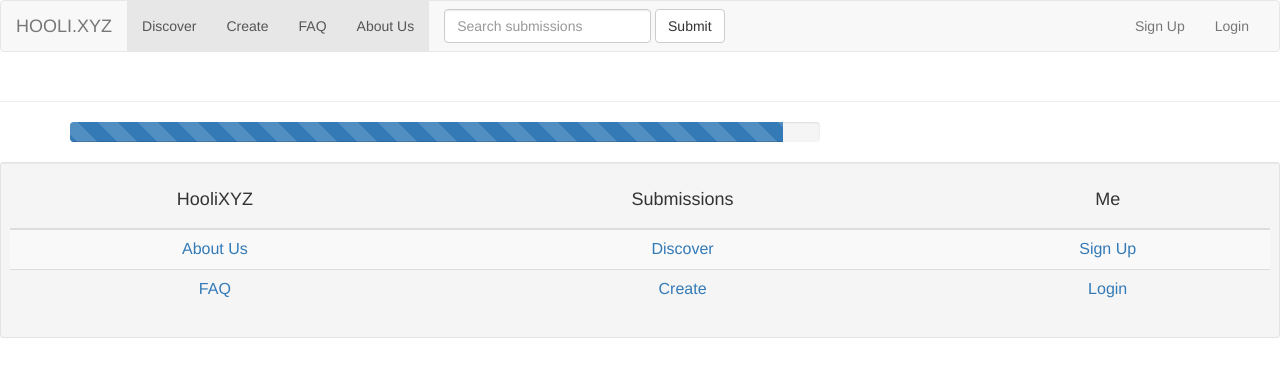
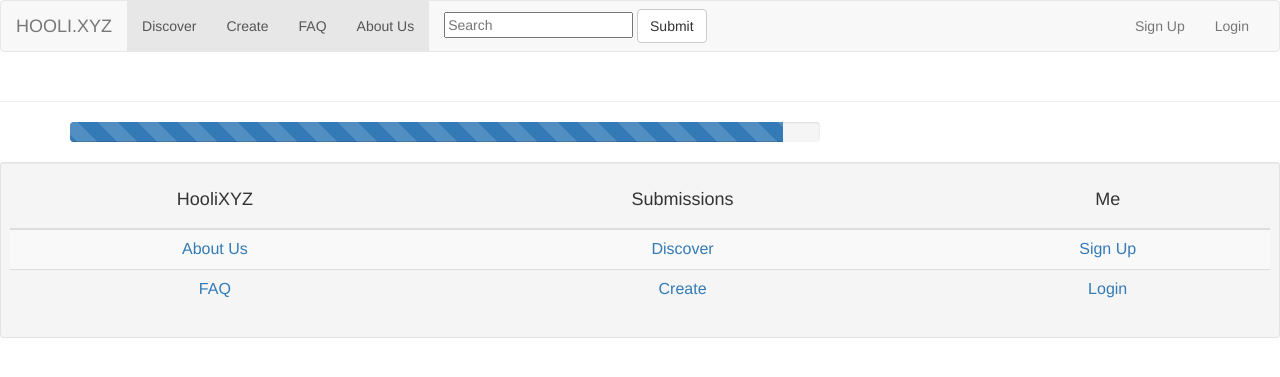
Before and after one commit to jordanchou/curtinideas, a Django app: page /faq/ in a window 1280 px wide. Shown: the top 377 px of the page. Run offline with Django 3.2, Linux system fonts and the light colour scheme; parts of the project's set-up code (start-up, migrations or seed data) failed here and were passed over; some libraries are stand-ins or nearby versions.

Commit message:
Added ability to search submissions for Title + Text

```diff
--- a/website/submission/views.py
+++ b/website/submission/views.py
@@ -3,6 +3,7 @@ from accounts.models import CustomUser
 from .forms import SubmissionForm, CommentForm
 from django.utils import timezone
 from django.shortcuts import render, get_object_or_404, redirect, render_to_response, RequestContext
+from . import searchfunctions
 
 #-----------------------------------------------------------------------------
 
@@ -196,9 +197,9 @@ def search(request):
     if ('q' in request.GET) and request.GET['q'].strip():
         query_string = request.GET['q']
 
-        entry_query = get_query(query_string, ['title', 'text',])
+        entry_query = searchfunctions.get_query(query_string, ['title', 'text'])
 
-        submissions = Submission.objects.filter(entry_query).order_by('-pub_date')
+        submissions = Submission.objects.filter(entry_query).order_by('-published_date')
 
     return render_to_response('submission/submission_list.html',
                           { 'submissions': submissions },
--- a/website/templates/base.html
+++ b/website/templates/base.html
@@ -22,11 +22,13 @@
                             <li class="active"><a href="/about_us">About Us <span class="sr-only">(current)</span></a></li>
 
                   </ul>
-                  <form method='GET' action="/submission/search/" class="navbar-form navbar-left" role="search">
-                    <div class="form-group">
-                      <input type="text" class="form-control" placeholder="Search submissions">
+                  <form class="navbar-form navbar-left" id="searchform" action="{% url 'submission:submission_search' %}" method="get" accept-charset="utf-8">
+                    <div class="form-group"
+                        <button class="searchbutton" type="submit">
+                          <i class="fa fa-search"></i>
+                        <input class="searchfield" id="searchbox" name="q" type="text" placeholder="Search">
+                        <button type="submit" class="btn btn-default">Submit</button>
                     </div>
-                    <button type="submit" class="btn btn-default">Submit</button>
                   </form>
 
                   {% if user.is_authenticated %}
```
Also changed, not shown: website/db.sqlite3.
